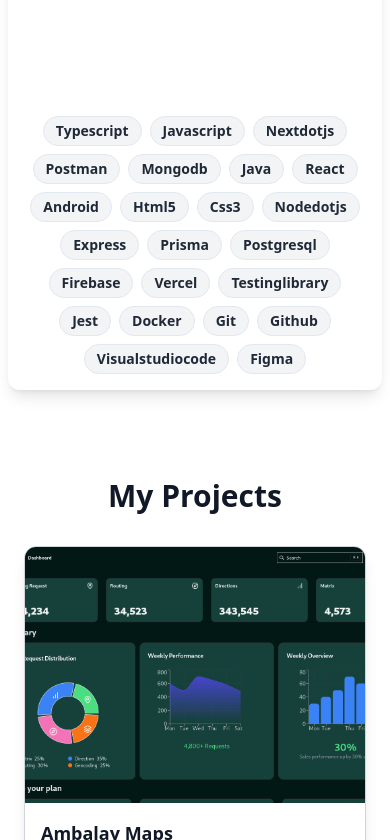
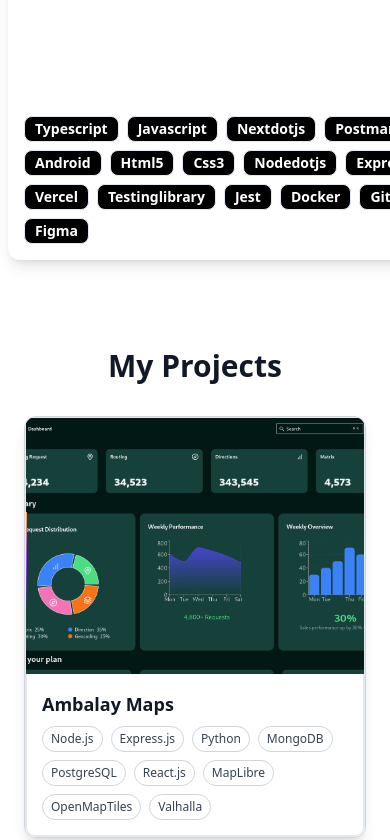
Before and after one commit to Mekin-jema/zest.dev, a React (Vite) app: page / in a window 390 px wide. Shown: the part 2944-3784 px from the top of the page. Built offline with nearby package versions, Linux system fonts and the light colour scheme.

Commit message:
feat: add motion library and implement BorderBeam and MagicCard components for enhanced animations

```diff
--- a/package.json
+++ b/package.json
@@ -18,6 +18,7 @@
     "clsx": "^2.1.1",
     "framer-motion": "^11.3.30",
     "lucide-react": "^0.435.0",
+    "motion": "^12.7.4",
     "next-themes": "^0.3.0",
     "react": "^18.3.1",
     "react-dom": "^18.3.1",
--- /dev/null
+++ b/src/components/magicui/border-beam.tsx
@@ -0,0 +1,94 @@
+"use client";
+
+import { cn } from "@/lib/utils";
+import { motion, MotionStyle, Transition } from "motion/react";
+
+interface BorderBeamProps {
+  /**
+   * The size of the border beam.
+   */
+  size?: number;
+  /**
+   * The duration of the border beam.
+   */
+  duration?: number;
+  /**
+   * The delay of the border beam.
+   */
+  delay?: number;
+  /**
+   * The color of the border beam from.
+   */
+  colorFrom?: string;
+  /**
+   * The color of the border beam to.
+   */
+  colorTo?: string;
+  /**
+   * The motion transition of the border beam.
+   */
+  transition?: Transition;
+  /**
+   * The class name of the border beam.
+   */
+  className?: string;
+  /**
+   * The style of the border beam.
+   */
+  style?: React.CSSProperties;
+  /**
+   * Whether to reverse the animation direction.
+   */
+  reverse?: boolean;
+  /**
+   * The initial offset position (0-100).
+   */
+  initialOffset?: number;
+}
+
+export const BorderBeam = ({
+  className,
+  size = 50,
+  delay = 0,
+  duration = 6,
+  colorFrom = "#ffaa40",
+  colorTo = "#9c40ff",
+  transition,
+  style,
+  reverse = false,
+  initialOffset = 0,
+}: BorderBeamProps) => {
+  return (
+    <div className="pointer-events-none absolute inset-0 rounded-[inherit] border border-transparent [mask-clip:padding-box,border-box] [mask-composite:intersect] [mask-image:linear-gradient(transparent,transparent),linear-gradient(#000,#000)]">
+      <motion.div
+        className={cn(
+          "absolute aspect-square",
+          "bg-gradient-to-l from-[var(--color-from)] via-[var(--color-to)] to-transparent",
+          className,
+        )}
+        style={
+          {
+            width: size,
+            offsetPath: `rect(0 auto auto 0 round ${size}px)`,
+            "--color-from": colorFrom,
+            "--color-to": colorTo,
+            ...style,
+          } as MotionStyle
+        }
+        initial={{ offsetDistance: `${initialOffset}%` }}
+        animate={{
+          offsetDistance: reverse
+            ? [`${100 - initialOffset}%`, `${-initialOffset}%`]
+            : [`${initialOffset}%`, `${100 + initialOffset}%`],
+        }}
+        transition={{
+          repeat: Infinity,
+          ease: "linear",
+          duration,
+          delay: -delay,
+          ...transition,
+        }}
+      />
+    </div>
+  );
+};
--- /dev/null
+++ b/src/components/magicui/magic-card.tsx
@@ -0,0 +1,108 @@
+"use client";
+
+import { motion, useMotionTemplate, useMotionValue } from "motion/react";
+import React, { useCallback, useEffect, useRef } from "react";
+
+import { cn } from "@/lib/utils";
+
+interface MagicCardProps {
+  children?: React.ReactNode;
+  className?: string;
+  gradientSize?: number;
+  gradientColor?: string;
+  gradientOpacity?: number;
+  gradientFrom?: string;
+  gradientTo?: string;
+}
+
+export function MagicCard({
+  children,
+  className,
+  gradientSize = 200,
+  gradientColor = "#262626",
+  gradientOpacity = 0.8,
+  gradientFrom = "#9E7AFF",
+  gradientTo = "#FE8BBB",
+}: MagicCardProps) {
+  const cardRef = useRef<HTMLDivElement>(null);
+  const mouseX = useMotionValue(-gradientSize);
+  const mouseY = useMotionValue(-gradientSize);
+
+  const handleMouseMove = useCallback(
+    (e: MouseEvent) => {
+      if (cardRef.current) {
+        const { left, top } = cardRef.current.getBoundingClientRect();
+        const clientX = e.clientX;
+        const clientY = e.clientY;
+        mouseX.set(clientX - left);
+        mouseY.set(clientY - top);
+      }
+    },
+    [mouseX, mouseY],
+  );
+
+  const handleMouseOut = useCallback(
+    (e: MouseEvent) => {
+      if (!e.relatedTarget) {
+        document.removeEventListener("mousemove", handleMouseMove);
+        mouseX.set(-gradientSize);
+        mouseY.set(-gradientSize);
+      }
+    },
+    [handleMouseMove, mouseX, gradientSize, mouseY],
+  );
+
+  const handleMouseEnter = useCallback(() => {
+    document.addEventListener("mousemove", handleMouseMove);
+    mouseX.set(-gradientSize);
+    mouseY.set(-gradientSize);
+  }, [handleMouseMove, mouseX, gradientSize, mouseY]);
+
+  useEffect(() => {
+    document.addEventListener("mousemove", handleMouseMove);
+    document.addEventListener("mouseout", handleMouseOut);
+    document.addEventListener("mouseenter", handleMouseEnter);
+
+    return () => {
+      document.removeEventListener("mousemove", handleMouseMove);
+      document.removeEventListener("mouseout", handleMouseOut);
+      document.removeEventListener("mouseenter", handleMouseEnter);
+    };
+  }, [handleMouseEnter, handleMouseMove, handleMouseOut]);
+
+  useEffect(() => {
+    mouseX.set(-gradientSize);
+    mouseY.set(-gradientSize);
+  }, [gradientSize, mouseX, mouseY]);
+
+  return (
+    <div
+      ref={cardRef}
+      className={cn("group relative rounded-[inherit]", className)}
+    >
+      <motion.div
+        className="pointer-events-none absolute inset-0 rounded-[inherit] bg-border duration-300 group-hover:opacity-100"
+        style={{
+          background: useMotionTemplate`
+          radial-gradient(${gradientSize}px circle at ${mouseX}px ${mouseY}px,
+          ${gradientFrom},
+          ${gradientTo},
+          hsl(var(--border)) 100%
+          )
+          `,
+        }}
+      />
+      <div className="absolute inset-px rounded-[inherit] bg-background" />
+      <motion.div
+        className="pointer-events-none absolute inset-px rounded-[inherit] opacity-0 transition-opacity duration-300 group-hover:opacity-100"
+        style={{
+          background: useMotionTemplate`
+            radial-gradient(${gradientSize}px circle at ${mouseX}px ${mouseY}px, ${gradientColor}, transparent 100%)
+          `,
+          opacity: gradientOpacity,
+        }}
+      />
+      <div className="relative">{children}</div>
+    </div>
+  );
+}
--- a/src/components/pages/Project.tsx
+++ b/src/components/pages/Project.tsx
@@ -174,6 +174,8 @@ const ProjectsSection: React.FC = () => {
           {projects.map((project, index) => (
             <ProjectCard key={index} project={project} />
           ))}
+
+
         </motion.div>
       </div>
     </section>
--- a/src/components/pages/ProjectCard.tsx
+++ b/src/components/pages/ProjectCard.tsx
@@ -1,4 +1,8 @@
 import { motion } from "framer-motion";
+import { BorderBeam } from "../magicui/border-beam";
+import { useTheme } from "next-themes";
+import { Card } from "../ui/card";
+import { MagicCard } from "../magicui/magic-card";
 
 interface Project {
   title: string;
@@ -13,12 +17,18 @@ interface ProjectCardProps {
 }
 
 const ProjectCard= ({ project }:ProjectCardProps) => {
+
+  const { theme } = useTheme();
   return (
     <motion.div
       whileHover={{ scale: 1.05 }}
       whileTap={{ scale: 0.95 }}
       className="relative border border-gray-300 dark:border-gray-700 rounded-xl shadow-lg overflow-hidden transform transition-all duration-300 bg-white dark:bg-gray-800"
     >
+
+
+    <Card>
+      <MagicCard gradientColor={theme === "dark" ? "#262626" : "#D9D9D955"}>
       <div className="absolute inset-0 bg-black bg-opacity-60 flex flex-col justify-center items-center p-4 opacity-0 hover:opacity-100 transition-opacity duration-300">
         <h3 className="text-2xl font-bold text-white mb-4">{project.title}</h3>
         <p className="text-gray-300 text-sm mb-4 text-center">
@@ -58,6 +68,12 @@ const ProjectCard= ({ project }:ProjectCardProps) => {
           ))}
         </div>
       </div>
+
+      <BorderBeam duration={8} size={100} />
+
+
+      </MagicCard>
+    </Card>
     </motion.div>
   );
 };
--- a/src/components/pages/SkillSection.tsx
+++ b/src/components/pages/SkillSection.tsx
@@ -73,7 +73,7 @@ const SkillsSection: React.FC = () => {
   return (
     <motion.div
       ref={ref}
-      className="w-full max-w-6xl mx-auto p-4 sm:p-6 lg:p-8 bg-background rounded-xl shadow-lg mt-10   mb-6"
+      className=" max-w-6xl mx-auto p-4 sm:p-6 lg:p-8 bg-background rounded-xl shadow-lg mt-10 w-[700px]  mb-6"
       variants={containerVariants}
       initial="hidden"
       animate={controls}
@@ -92,11 +92,12 @@ const SkillsSection: React.FC = () => {
           whileTap={{ scale: 0.95 }}
           transition={{ duration: 0.5 }}
         >
-          <IconCloud images={images} />
+   <IconCloud images={images}  />
+
         </motion.div>
 
         <motion.div
-          className="flex flex-wrap justify-center gap-2"
+          className="flex flex-wrap  justify-start gap-2"
           variants={itemVariants}
         >
           {slugs.map((slug, index) => (
@@ -104,11 +105,11 @@ const SkillsSection: React.FC = () => {
               key={index}
               variants={itemVariants}
               whileHover={{ scale: 1.1 }}
-              whileTap={{ scale: 0.9 }}
+              whileTap={{ scale: 0.9 }} className="flex items-center justify-start p-0"
             >
               <Badge
                 variant="outline"
-                className=" capitalize bg-gray-100 dark:bg-gray-800 text-gray-800 dark:text-gray-300 text-sm sm:text-base px-3 py-1 rounded-full transition-colors duration-300 hover:bg-gray-200 dark:hover:bg-gray-700"
+                className=" capitalize cursor-pointer bg-black text-white dark:bg-[#FAFAFA]   dark:text-black text-sm sm:text-base ml-0  rounded-lg transition-colors duration-300 hover:bg-gray-200 dark:hover:bg-gray-300 "
               >
                 {slug}
               </Badge>
```
Also changed, not shown: 1 other file (tests, documents, lock files or other folders).
